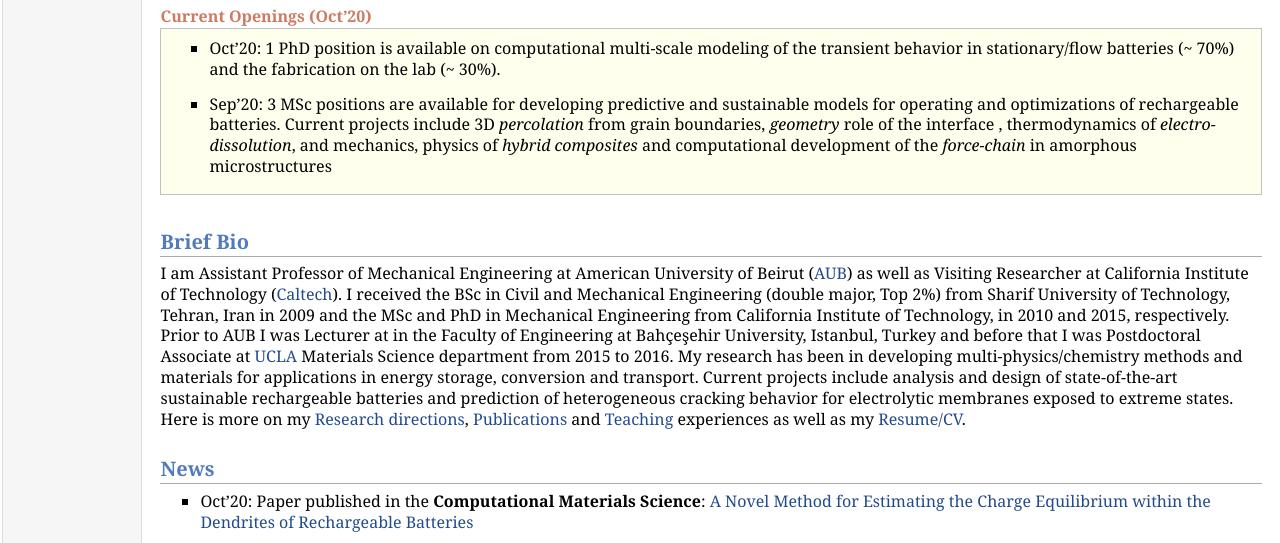
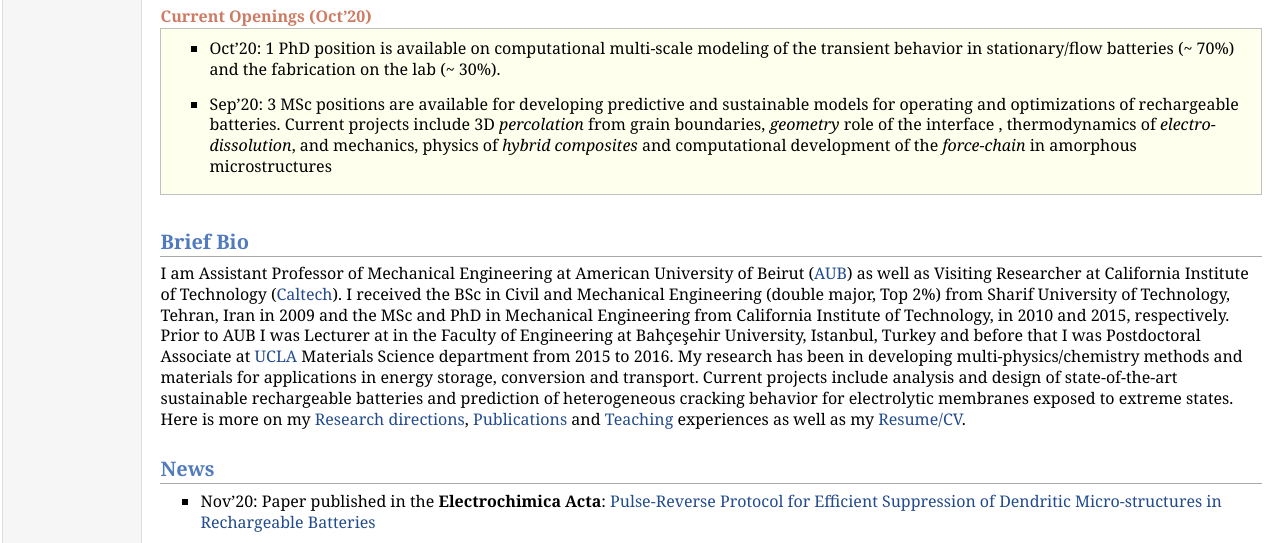
Before and after one commit to aaryanfar/aaryanfar.github.io, a plain HTML site: page index.html in a window 1280 px wide. Shown: the part 374-917 px from the top of the page. Drawn offline with Linux system fonts and the light colour scheme.

Commit message:
Add files via upload

```diff
--- a/index.html
+++ b/index.html
@@ -53,6 +53,10 @@ E California Blvd, Pasadena, CA <a href="https://en.wikipedia.org/wiki/United_St
 <p>I am Assistant Professor of Mechanical Engineering at American University of Beirut (<a href="https://www.aub.edu.lb/">AUB</a>) as well as Visiting Researcher at California Institute of Technology (<a href="http://www.caltech.edu">Caltech</a>). I received the BSc in Civil and Mechanical Engineering (double major, Top 2%) from Sharif University of Technology, Tehran, Iran in 2009 and the MSc and PhD in Mechanical Engineering from California Institute of Technology, in 2010 and 2015, respectively. Prior to AUB I was Lecturer at in the Faculty of Engineering at Bahçeşehir University, Istanbul, Turkey and before that I was Postdoctoral Associate at <a href="https://www.mse.ucla.edu/">UCLA</a> Materials Science department from 2015 to 2016. My research has been in developing multi-physics/chemistry methods and materials for applications in energy storage, conversion and transport.
 Current projects include analysis and design of state-of-the-art sustainable rechargeable batteries and prediction of heterogeneous cracking behavior for electrolytic membranes exposed to extreme states. Here is more on my <a href="http://aaryanfar.github.io/Research.html">Research directions</a>, <a href="http://aaryanfar.github.io/Publications.html">Publications</a> and <a href="http://aaryanfar.github.io/Teaching.html">Teaching</a> experiences as well as my <a href="Materials/Resume_AsgharAryanfar_15Oct20.pdf">Resume/CV</a>. </p>
 <h2>News</h2>
+<ul>
+<li><p>Nov&rsquo;20: Paper published in the <b>Electrochimica Acta</b>: <a href="https://www.sciencedirect.com/science/article/pii/S0013468620318624">Pulse-Reverse Protocol for Efficient Suppression of Dendritic Micro-structures in Rechargeable Batteries</a></p>
+</li>
+</ul>
 <ul>
 <li><p>Oct&rsquo;20: Paper published in the <b>Computational Materials Science</b>: <a href="https://www.sciencedirect.com/science/article/pii/S0927025620305504?dgcid=author">A Novel Method for Estimating the Charge Equilibrium within the Dendrites of Rechargeable Batteries</a></p>
 </li>
```
